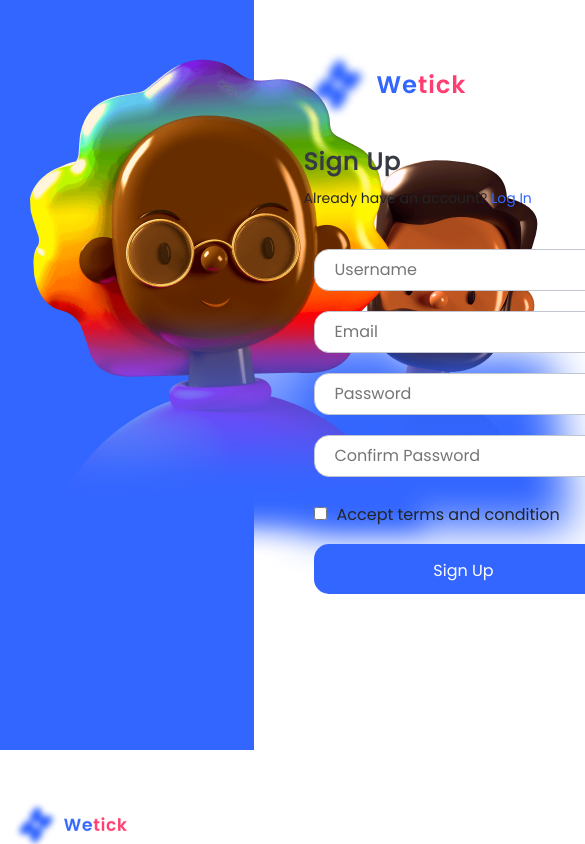
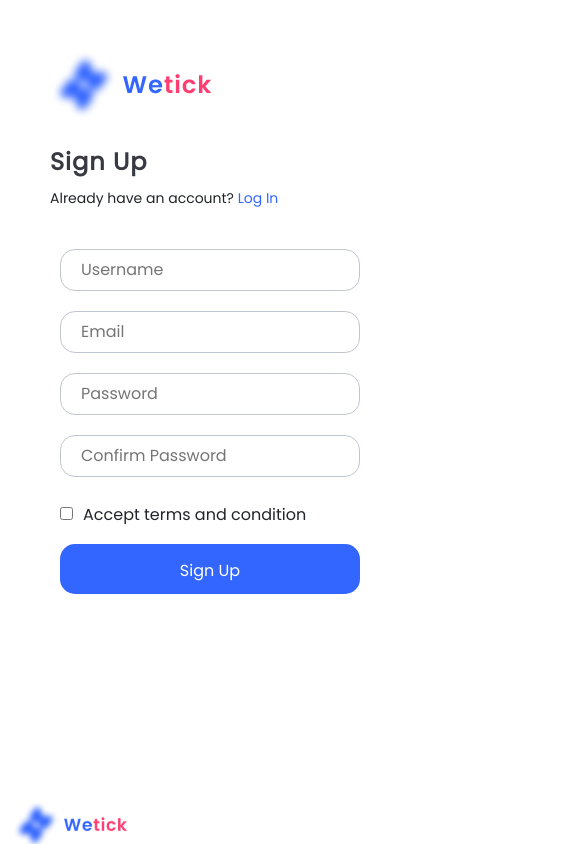
Before and after one commit to ahmaddhohirazhari/Next-Event-Organizing-Frontend, a React (Create React App) app: page /signup in a window 390 px wide. Shown: the top 844 px of the page, 585 px wide, since content can reach past the window. Built offline with nearby package versions, Linux system fonts and the light colour scheme.

Commit message:
add signup responsive

```diff
--- a/src/components/SignupBanner/index.css
+++ b/src/components/SignupBanner/index.css
@@ -78,3 +78,28 @@
   border-radius: 15px;
   background: #3366ff;
 }
+
+/* // Medium devices (tablets, less than 992px) */
+@media (max-width: 767.98px) {
+  #signup {
+    margin-right: 100px;
+  }
+  .sign_up {
+    position: relative;
+    width: 0%;
+    background-color: #3366ff;
+  }
+
+  .banner_image_signup {
+    visibility: hidden;
+  }
+}
+
+/* // Medium devices (tablets, less than 992px) */
+@media (max-width: 991.98px) {
+  .banner_image_signup {
+    margin-top: 200px;
+    width: 300px;
+    height: 250px;
+  }
+}
```
